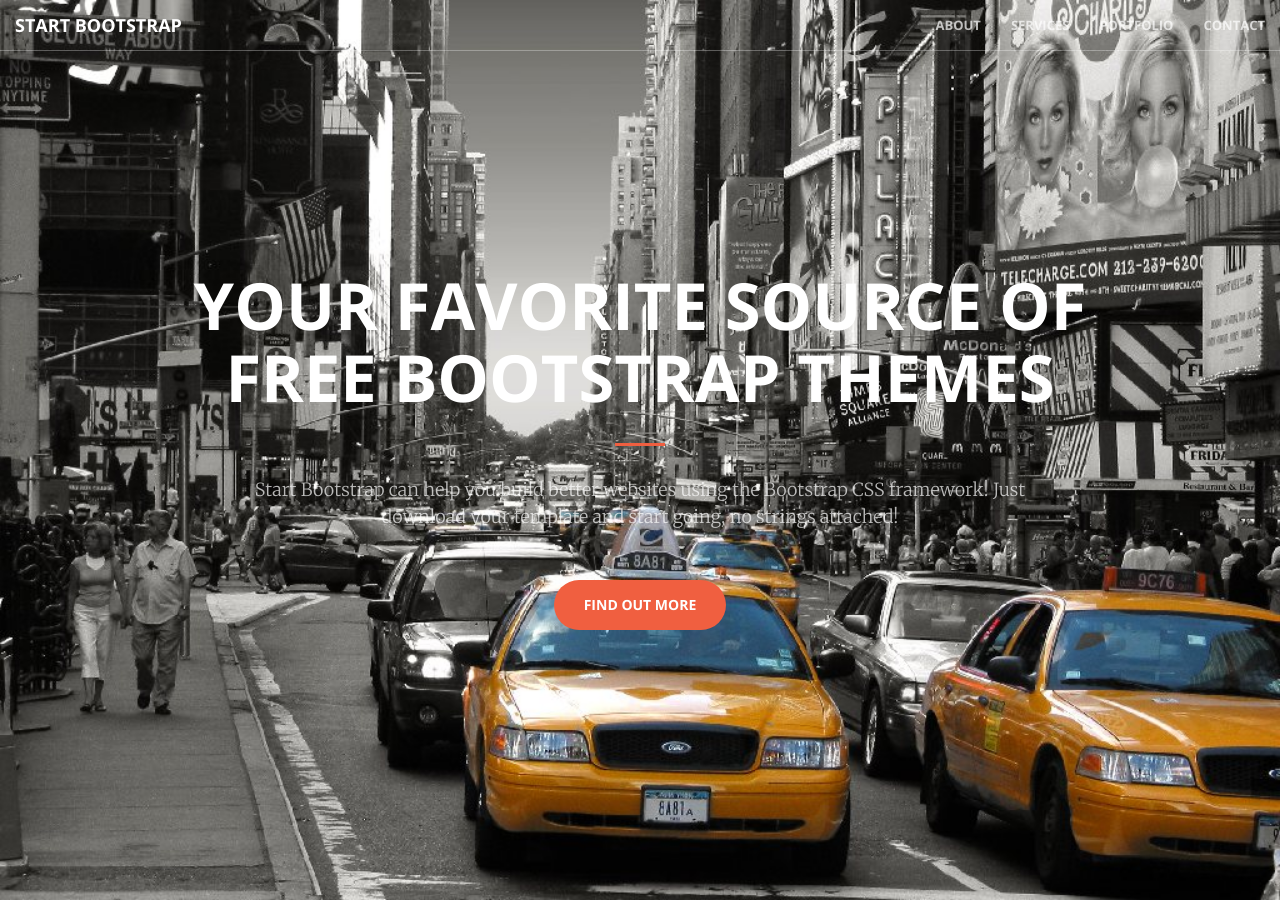
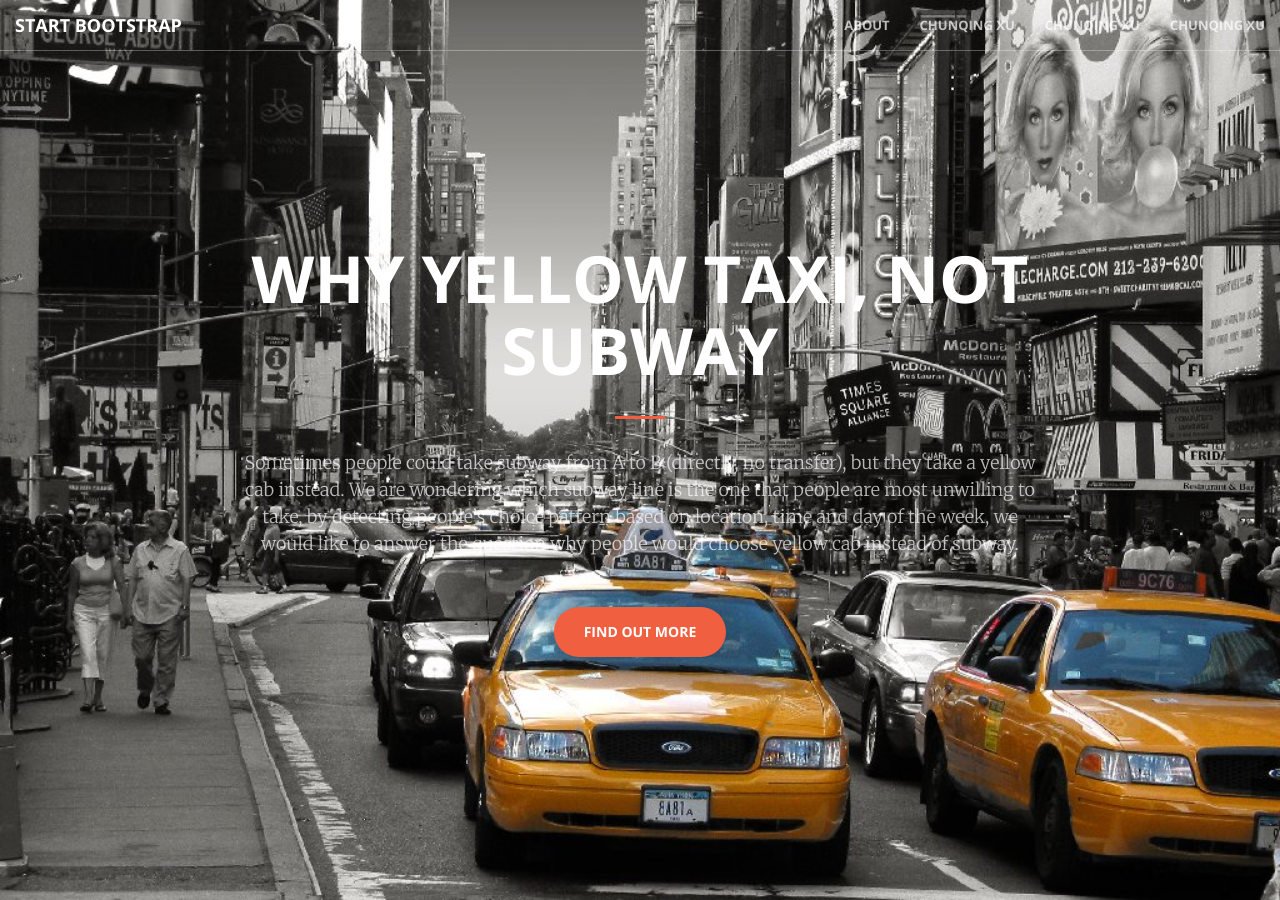
Before and after one commit to djfan/why_yellow_taxi, a Jekyll site: the page built from docs/index.html, in a window 1280 px wide and 900 px high. Built offline with Jekyll 4.4.1, drawn with Linux system fonts in a browser that asks for light colours; some of the changed text lies outside the part shown.

Commit message:
update content

```diff
--- a/docs/_config.yml
+++ b/docs/_config.yml
@@ -1,12 +1,12 @@
 # Site settings
-title:
+title: 'Why Yellow Taxi, Not Subway'
 email:
 description: > # this means to ignore newlines until "baseurl:"
 baseurl: "" # the subpath of your site, e.g. /blog/
 url: "" # the base hostname & protocol for your site
 
 twitter_username:
-github_username:
+github_username: 'https://github.com/djfan/why_yellow_taxi'
 
 # Build settings
 markdown: kramdown
--- a/docs/_includes/head.html
+++ b/docs/_includes/head.html
@@ -6,7 +6,7 @@
     <meta name="description" content="">
     <meta name="author" content="">
 
-    <title>Creative - Start Bootstrap Theme</title>
+    <title>Why Yellow Taxi - Not Subway</title>
 
     <!-- Bootstrap Core CSS -->
     <link rel="stylesheet" href="css/bootstrap.min.css" type="text/css">
--- a/docs/_includes/header.html
+++ b/docs/_includes/header.html
@@ -1,9 +1,9 @@
 <header>
     <div class="header-content">
         <div class="header-content-inner">
-            <h1>Your Favorite Source of Free Bootstrap Themes</h1>
+            <h1>Why Yellow Taxi, Not Subway</h1>
             <hr>
-            <p>Start Bootstrap can help you build better websites using the Bootstrap CSS framework! Just download your template and start going, no strings attached!</p>
+            <p>Sometimes people could take subway from A to B (directly, no transfer), but they take a yellow cab instead. We are wondering which subway line is the one that people are most unwilling to take, by detecting people’s choice pattern based on location, time and day of the week, we would like to answer the question why people would choose yellow cab instead of subway.</p>
             <a href="#about" class="btn btn-primary btn-xl page-scroll">Find Out More</a>
         </div>
     </div>
--- a/docs/_includes/nav.html
+++ b/docs/_includes/nav.html
@@ -18,13 +18,13 @@
                     <a class="page-scroll" href="#about">About</a>
                 </li>
                 <li>
-                    <a class="page-scroll" href="#services">Services</a>
+                    <a class="page-scroll" href="#services">Chunqing Xu</a>
                 </li>
                 <li>
-                    <a class="page-scroll" href="#portfolio">Portfolio</a>
+                    <a class="page-scroll" href="#portfolio">Chunqing Xu</a>
                 </li>
                 <li>
-                    <a class="page-scroll" href="#contact">Contact</a>
+                    <a class="page-scroll" href="#contact">Chunqing Xu</a>
                 </li>
             </ul>
         </div>
```
